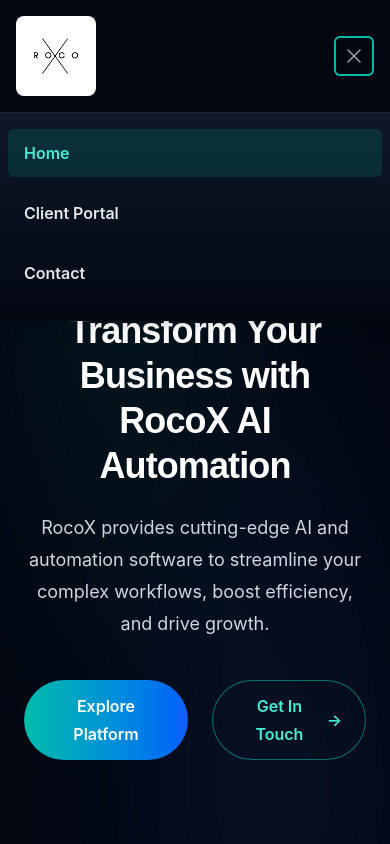
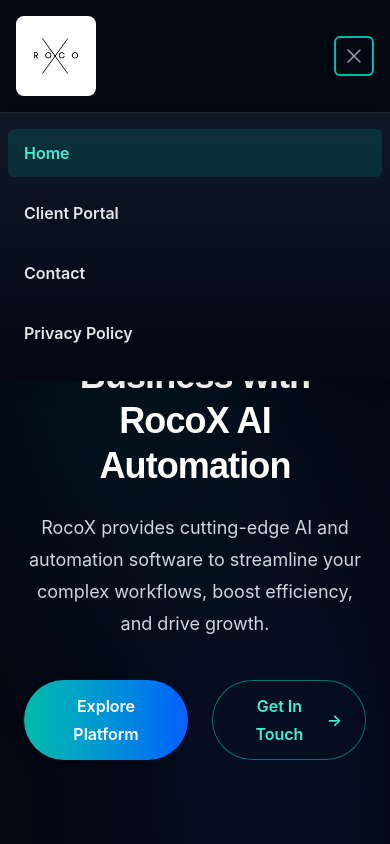
Before and after one commit to victor921/rocox-web-app, a Vue app: page / in a window 390 px wide. Both pictures are taken after a click on the button "Open main menu". Shown: the top 844 px of the page. Built offline with nearby package versions, Linux system fonts and the light colour scheme.

Commit message:
adding privacy to mobile view

```diff
--- a/src/App.vue
+++ b/src/App.vue
@@ -53,6 +53,7 @@
             <router-link to="/" @click="closeMenu" class="mobile-nav-link">Home</router-link>
             <router-link to="/products" @click="closeMenu" class="mobile-nav-link">Client Portal</router-link>
             <router-link to="/contact" @click="closeMenu" class="mobile-nav-link">Contact</router-link>
+            <router-link to="/privacy" @click="closeMenu" class="mobile-nav-link">Privacy Policy</router-link>
           </nav>
         </div>
       </Transition>
```
